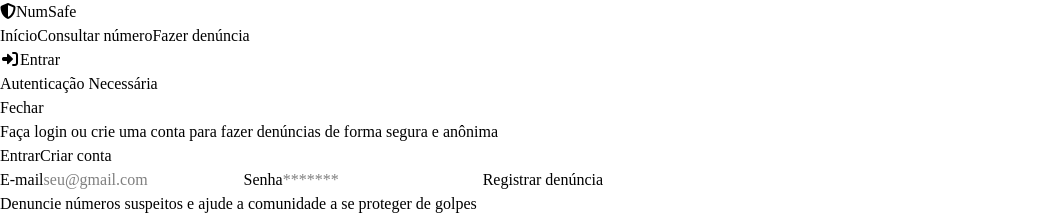
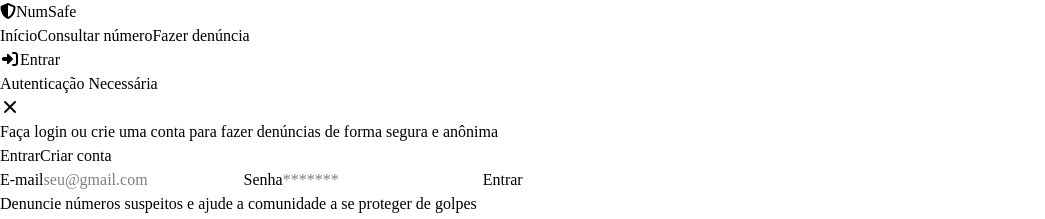
Before and after one commit to RedBrenono/projeto_A3_USJT_Mooca_Bossini, a React (Vite) app in the folder Frontend/create-react-app/: page / in a window 1280 px wide. Both pictures are taken after a click on the button "Entrar". Shown: the top 219 px of the page, without its empty margins (0-1045 px from the left). Built offline with nearby package versions, Linux system fonts and the light colour scheme.

Commit message:
style(Entrar.jsx): arruma estilo do botão de entrar

```diff
--- a/Frontend/create-react-app/src/Entrar.jsx
+++ b/Frontend/create-react-app/src/Entrar.jsx
@@ -5,7 +5,7 @@ const Entrar = () => {
   const [tab, setTab] = useState("login")
 
   return (
-    <div>
+    <>
       <div>
         <button
           type="button"
@@ -24,14 +24,13 @@ const Entrar = () => {
             onClick={() => setShowModal(false)}
           />
           <div className="relative flex flex-col bg-white rounded-lg p-6 w-full max-w-md shadow-lg ">
-            <div className="flex items-center justify-between">
+            <div className="flex items-center justify-between ">
               <h3 className="text-lg font-semibold m-1">Autenticação Necessária</h3>
               <button
                 type="button"
                 onClick={() => setShowModal(false)}
-                className="px-4 py-2 border rounded m-1"
-              >
-                Fechar
+                className="px-4 py-2 m-1 ">
+                <i className='fas fa-times hover:text-gray-600'></i>
               </button>
             </div>
 
@@ -43,16 +42,14 @@ const Entrar = () => {
               <button
                 onClick={() => setTab("login")}
                 className={`w-1/2 py-2 rounded-full transition
-                ${tab === "login" ? "bg-white text-gray-600" : "text-gray-600"}
-                `}>
+                ${tab === "login" ? "bg-white text-gray-600" : "text-gray-600"}`}>
 
                 Entrar
               </button>
               <button
                 onClick={() => setTab("register")}
                 className={`w-1/2 py-2 rounded-full transition
-                ${tab === "register" ? "bg-white text-gray-600" : "text-gray-600"}
-                `}>
+                ${tab === "register" ? "bg-white text-gray-600" : "text-gray-600"}`}>
                 Criar conta
               </button>
             </div>
@@ -83,7 +80,7 @@ const Entrar = () => {
 
               <input
                 type="submit"
-                value="Registrar denúncia"
+                value="Entrar"
                 className="bg-blue-500 hover:bg-blue-600 rounded-md  p-1 mt-4 px-6 m-1" />
             </form>
             )}
@@ -130,7 +127,7 @@ const Entrar = () => {
           </div>
         </div>
       )}
-    </div>
+    </>
   )
 }
 
```
